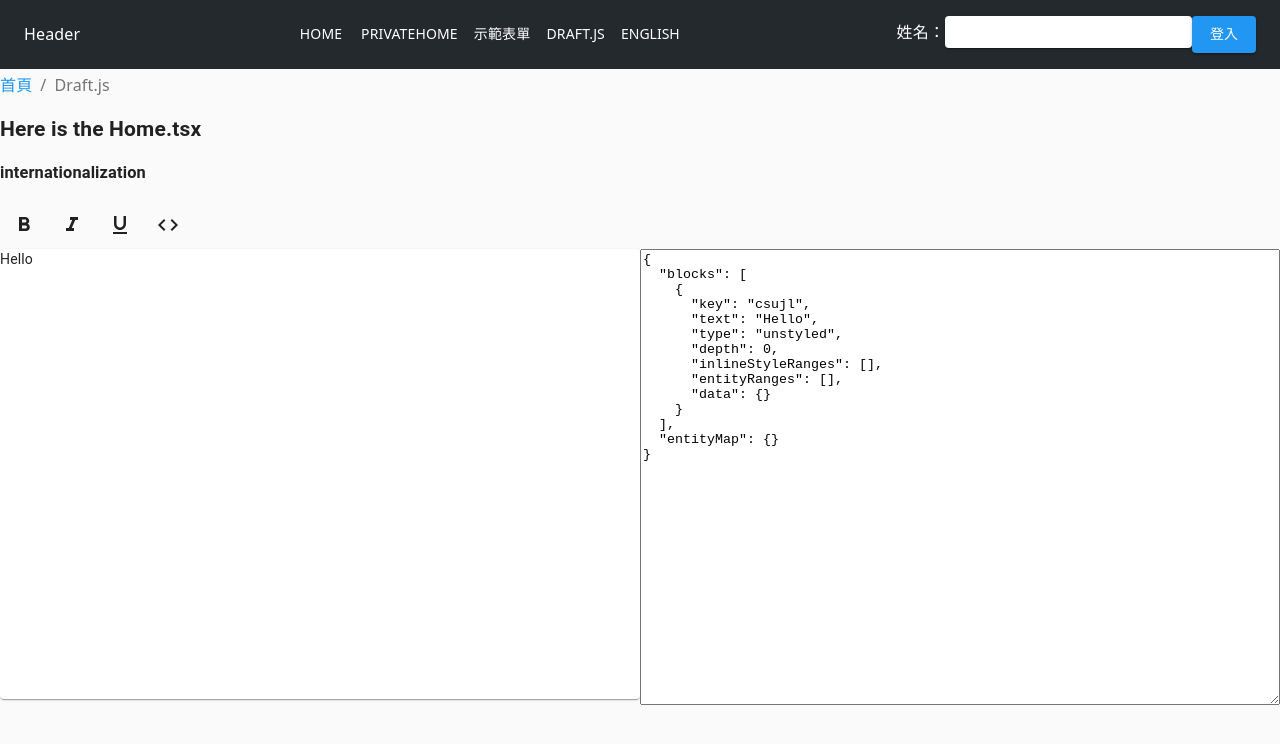
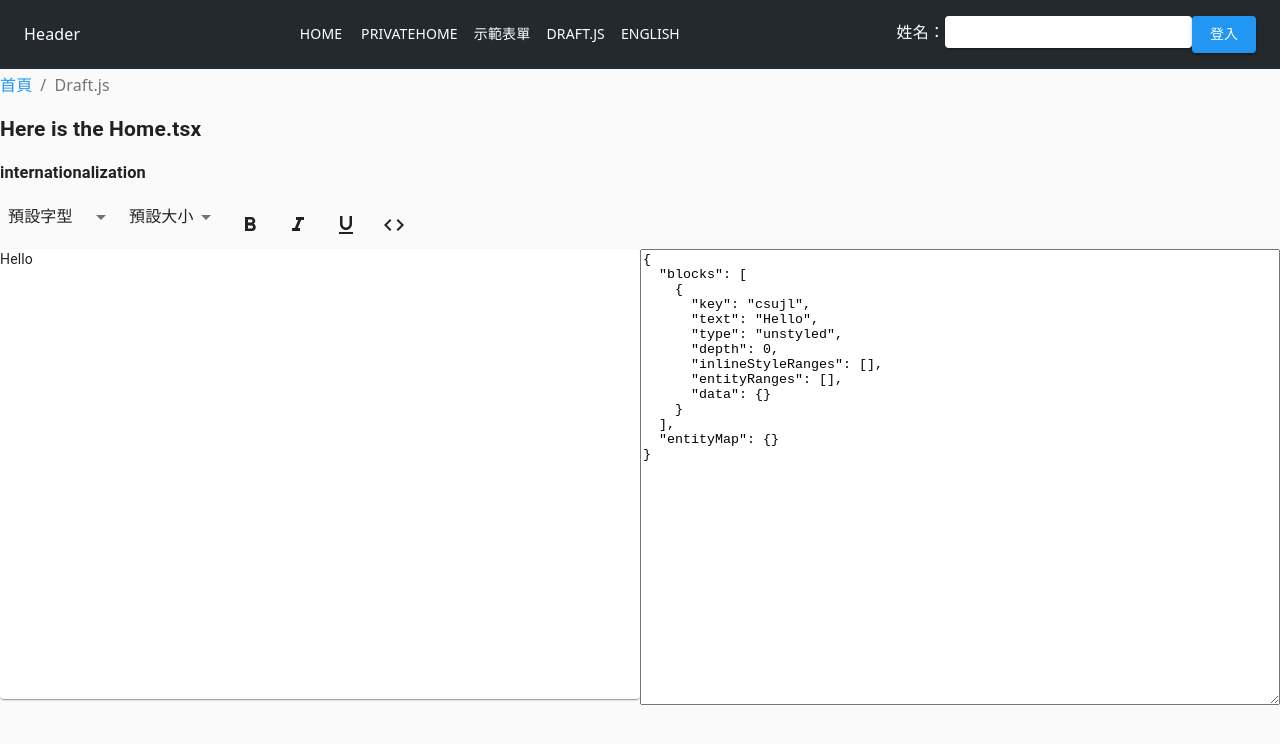
Before and after one commit to littlehorseboy/typescript-react, a React app: page /#/draftjs in a window 1280 px wide. Shown: the top 744 px of the page. Built offline with nearby package versions, Linux system fonts and the light colour scheme.

Commit message:
feat: 【Day 18】Draft.js，用 React 來控制的 rich text editors，再更多功能，切換 font-size、font-family

```diff
--- a/src/components/DraftJsPractice/DraftJsPractice.tsx
+++ b/src/components/DraftJsPractice/DraftJsPractice.tsx
@@ -6,12 +6,14 @@ import { makeStyles } from '@material-ui/core/styles';
 import Grid from '@material-ui/core/Grid';
 import Paper from '@material-ui/core/Paper';
 import IconButton from '@material-ui/core/IconButton';
+import TextField from '@material-ui/core/TextField';
 import FormatBoldIcon from '@material-ui/icons/FormatBold';
 import FormatItalicIcon from '@material-ui/icons/FormatItalic';
 import FormatUnderlinedIcon from '@material-ui/icons/FormatUnderlined';
 import CodeIcon from '@material-ui/icons/Code';
+import useStyleMap from './useStyleMap';
 
-const useStyles = makeStyles({
+const useStyles = makeStyles((theme) => ({
   draftEditorContainer: {
     '& .public-DraftEditorPlaceholder-root': {
       color: 'rgb(145, 151, 163)',
@@ -28,16 +30,45 @@ const useStyles = makeStyles({
   textarea: {
     width: '100%',
   },
-});
+  textField: {
+    paddingLeft: theme.spacing(),
+    paddingRight: theme.spacing(),
+    '& .MuiSelect-root': {
+      '& option': {
+        color: 'rgba(0, 0, 0, 0.87)',
+      },
+    },
+    '& .MuiInput-underline:before': {
+      border: 'none',
+    },
+  },
+}));
 
 export default function DraftJsPractice(): JSX.Element {
   const classes = useStyles();
+
+  const { fontFamilyStyleMap, fontSizeStyleMap, customStyleMap } = useStyleMap();
 
   const [editorState, setEditorState] = useState(
     EditorState.createWithContent(ContentState.createFromText('Hello')),
   );
 
+  const [fontFamilySelected, setFontFamilySelected] = useState('');
+  const [fontSizeSelected, setFontSizeSelected] = useState('');
+
   const handleChangeEditorState = (internalEditorState: EditorState): void => {
+    setFontFamilySelected('');
+    Object.keys(fontFamilyStyleMap).forEach((key): void => {
+      if (internalEditorState.getCurrentInlineStyle().has(key)) {
+        setFontFamilySelected(key);
+      }
+    });
+    setFontSizeSelected('');
+    Object.keys(fontSizeStyleMap).forEach((key): void => {
+      if (internalEditorState.getCurrentInlineStyle().has(key)) {
+        setFontSizeSelected(key);
+      }
+    });
     setEditorState(internalEditorState);
   };
 
@@ -51,9 +82,74 @@ export default function DraftJsPractice(): JSX.Element {
     handleChangeEditorState(RichUtils.toggleInlineStyle(editorState, inlineStyle));
   };
 
+  const handleToggleFontFamilyInlineStyleClick = (inlineStyle: string): void => {
+    Object.keys(fontFamilyStyleMap).forEach((key): void => {
+      if (editorState.getCurrentInlineStyle().has(key)) {
+        handleChangeEditorState(RichUtils.toggleInlineStyle(editorState, key));
+      }
+    });
+    if (!editorState.getCurrentInlineStyle().has(inlineStyle)) {
+      handleChangeEditorState(RichUtils.toggleInlineStyle(editorState, inlineStyle));
+    }
+  };
+
+  const handleToggleFontSizeInlineStyleClick = (inlineStyle: string): void => {
+    Object.keys(fontSizeStyleMap).forEach((key): void => {
+      if (editorState.getCurrentInlineStyle().has(key)) {
+        handleChangeEditorState(RichUtils.toggleInlineStyle(editorState, key));
+      }
+    });
+    if (!editorState.getCurrentInlineStyle().has(inlineStyle)) {
+      handleChangeEditorState(RichUtils.toggleInlineStyle(editorState, inlineStyle));
+    }
+  };
+
+  const handleChangeFontFamilySelected = (event: React.ChangeEvent<HTMLInputElement>): void => {
+    setFontFamilySelected(event.target.value);
+    handleToggleFontFamilyInlineStyleClick(event.target.value);
+  };
+
+  const handleChangeFontSizeSelected = (event: React.ChangeEvent<HTMLInputElement>): void => {
+    setFontSizeSelected(event.target.value);
+    handleToggleFontSizeInlineStyleClick(event.target.value);
+  };
+
   return (
     <Grid container>
       <Grid item xs={12}>
+        <TextField
+          select
+          className={classes.textField}
+          value={fontFamilySelected}
+          onChange={handleChangeFontFamilySelected}
+          SelectProps={{
+            native: true,
+          }}
+        >
+          <option value="">預設字型</option>
+          {Object.keys(fontFamilyStyleMap).map((key): JSX.Element => (
+            <option key={key} value={key}>
+              {key}
+            </option>
+          ))}
+        </TextField>
+        <TextField
+          select
+          className={classes.textField}
+          value={fontSizeSelected}
+          onChange={handleChangeFontSizeSelected}
+          SelectProps={{
+            native: true,
+          }}
+        >
+          <option value="">預設大小</option>
+          {Object.keys(fontSizeStyleMap).map((key): JSX.Element => (
+            <option key={key} value={key}>
+              {key}
+            </option>
+          ))}
+        </TextField>
+
         <IconButton color="inherit" onClick={(): void => handleToggleInlineStyleClick('BOLD')}>
           <FormatBoldIcon />
         </IconButton>
@@ -74,6 +170,7 @@ export default function DraftJsPractice(): JSX.Element {
             editorState={editorState}
             onChange={handleChangeEditorState}
             placeholder="請在此輸入文章內容"
+            customStyleMap={customStyleMap}
           />
         </Paper>
       </Grid>
--- /dev/null
+++ b/src/components/DraftJsPractice/useStyleMap.ts
@@ -0,0 +1,36 @@
+interface UseStyleMapI {
+  fontFamilyStyleMap: Record<string, Record<'fontFamily', string>>;
+  fontSizeStyleMap: Record<string, Record<'fontSize', number>>;
+  customStyleMap: {
+    [x: string]: Record<'fontFamily', string> | Record<'fontSize', number>;
+  };
+}
+
+export default function useStyleMap(): UseStyleMapI {
+  const fontFamilyStyleMap = {
+    微軟正黑體: { fontFamily: 'Microsoft JhengHei' },
+    新細明體: { fontFamily: 'PMingLiU' },
+  };
+
+  const fontSizeStyleMap = {
+    8: { fontSize: 8 },
+    9: { fontSize: 9 },
+    10: { fontSize: 10 },
+    11: { fontSize: 11 },
+    12: { fontSize: 12 },
+    14: { fontSize: 14 },
+    16: { fontSize: 16 },
+    18: { fontSize: 18 },
+    24: { fontSize: 24 },
+    30: { fontSize: 30 },
+    36: { fontSize: 36 },
+    48: { fontSize: 48 },
+  };
+
+  const customStyleMap = {
+    ...fontFamilyStyleMap,
+    ...fontSizeStyleMap,
+  };
+
+  return { fontFamilyStyleMap, fontSizeStyleMap, customStyleMap };
+}
```
